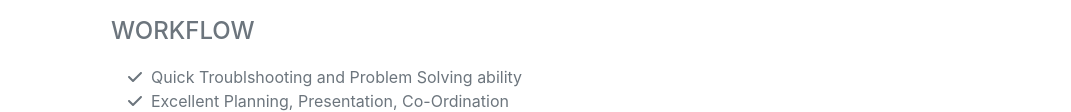
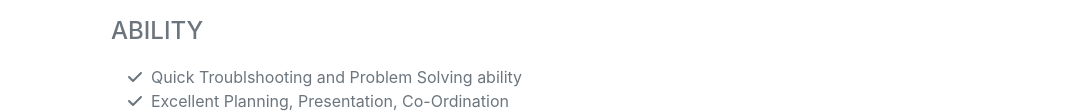
Before and after one commit to Iniyan-S/iniyan-s.github.io, a plain HTML site: page index.html in a window 1280 px wide. Shown: the part 3610-3722 px from the top of the page, without its empty margins (209-1280 px from the left). Drawn offline with nearby package versions, Linux system fonts and the light colour scheme; a web font is replaced by a local one.

Commit message:
Updated Skills

```diff
--- a/index.html
+++ b/index.html
@@ -171,7 +171,7 @@
                         <li class="list-inline-item"><a><img src="https://www.vectorlogo.zone/logos/kubernetes/kubernetes-icon.svg" alt="kubernetes" width="47" height="47"/> </a></li>
 
                     </ul>
-                    <div class="subheading mb-3">Workflow</div>
+                    <div class="subheading mb-3">Ability</div>
                     <ul class="fa-ul mb-0">
                         <li>
                             <span class="fa-li"><i class="fas fa-check"></i></span>
```
